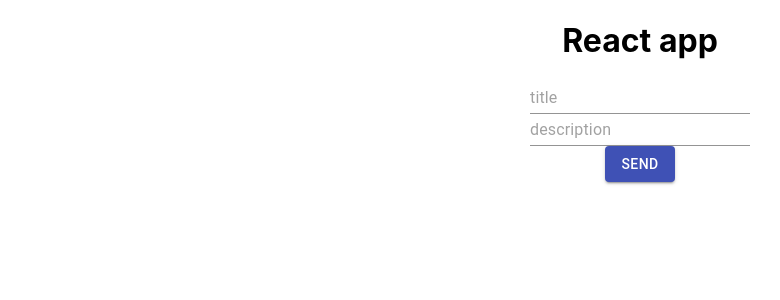
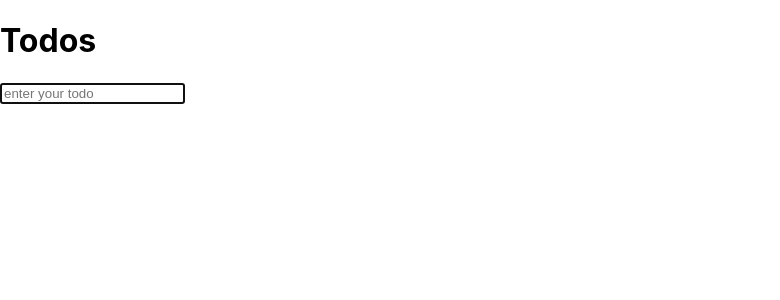
Before and after one commit to m1a9s9a4/study-ReactTodoApp, a React (Create React App) app: page / in a window 1280 px wide. Shown: the top 300 px of the page, without its empty margins (0-780 px from the left). Built offline with nearby package versions, Linux system fonts and the light colour scheme.

Commit message:
[add] renewal

```diff
--- a/package.json
+++ b/package.json
@@ -4,12 +4,15 @@
   "private": true,
   "dependencies": {
     "@material-ui/core": "^4.11.0",
+    "@reduxjs/toolkit": "^1.4.0",
     "@testing-library/jest-dom": "^5.11.4",
     "@testing-library/react": "^11.1.0",
     "@testing-library/user-event": "^12.1.10",
+    "classnames": "^2.2.6",
     "react": "^17.0.1",
     "react-dom": "^17.0.1",
     "react-scripts": "4.0.0",
+    "redux": "^4.0.5",
     "web-vitals": "^0.2.4"
   },
   "scripts": {
--- a/src/App.js
+++ b/src/App.js
@@ -1,60 +1,10 @@
 import React from 'react';
-import './App.css';
-import TodoItem from './TodoItem';
-import { Button, Input, TextField } from '@material-ui/core';
+import Header from './Header';
 
-class App extends React.Component {
-  constructor(props) {
-    super(props);
-    this.state = {todoList: []};
-  }
-
-  render() {
-    return (
-        <div className="App">
-          <h1>React app</h1>
-          <form className="app_form"
-            onSubmit={e => {
-              e.preventDefault();
-              const title = e.target.elements["title"];
-              const body = e.target.elements['description'];
-
-              this.setState({
-                todoList: this.state.todoList.concat({
-                  title: title.value,
-                  body: body.value,
-                })
-              },
-              () => {
-                title.value = '';
-                body.value = '';
-              });
-            }}>
-            <div>
-              <Input type="text" id="title" placeholder="title" />
-              <br />
-              <TextField id="description" placeholder="description" />
-            </div>
-            <div>
-              <Button
-                variant="contained"
-                color="primary"
-                type="submit"
-              >
-                Send
-              </Button>
-            </div>
-          </form>
-          {this.state.todoList.map(todo => {
-            return <TodoItem key={todo.title} title={todo.title} body={todo.body} onClick={() => {
-              this.setState({
-                todoList: this.state.todoList.filter(x => x !== todo)
-              })
-            }} />
-          })}
-        </div>
-    );
-  }
-}
+const App = () => (
+  <div>
+    <Header />
+  </div>
+)
 
 export default App;
--- /dev/null
+++ b/src/Header.js
@@ -0,0 +1,24 @@
+import React from 'react';
+import PropsTypes from 'prop-types';
+import TodoTextInput from './TodoTextInput';
+
+const Header = ({ addTodo }) => (
+    <header className="header">
+        <h1>Todos</h1>
+        <TodoTextInput
+            newTodo
+            onSave={(text) => {
+                if (text.length !== 0) {
+                    addTodo(text)
+                }
+            }}
+            placeholder="enter your todo"
+        />
+    </header>
+)
+
+Header.propTypes = {
+    addTodo: PropsTypes.func.isRequired,
+}
+
+export default Header;
--- a/src/TodoItem.js
+++ b/src/TodoItem.js
@@ -1,4 +1,5 @@
 import React from 'react'
+// ここからスタート
 
 class TodoItem extends React.Component {
     render() {
--- /dev/null
+++ b/src/TodoTextInput.js
@@ -0,0 +1,55 @@
+import React, { Component } from 'react';
+import PropTypes from 'prop-types';
+import classnames from 'classnames';
+
+export default class TodoTextInput extends Component {
+    static propTypes = {
+        onSave: PropTypes.func.isRequired,
+        text: PropTypes.string,
+        placeholder: PropTypes.string,
+        editing: PropTypes.bool,
+        newTodo: PropTypes.bool,
+    }
+
+    state = {
+        text: this.props.text || '',
+    }
+
+    handleSubmit = e => {
+        const text = e.target.value.trim();
+        if (e.which === 13) {
+            this.props.onSave(text);
+            if (this.props.newTodo) {
+                this.setState({ text: '' });
+            }
+        }
+    }
+
+    handleChange = e => {
+        this.setState( {text: e.target.value} );
+    }
+
+    handleBlue = e => {
+        if (!this.props.newTodo) {
+            this.props.onSave(e.target.value);
+        }
+    }
+
+    render() {
+        return (
+            <input className={
+                classnames({
+                    edit: this.props.editing,
+                    'new-todo': this.props.newTodo,
+                })}
+                type="text"
+                placeholder={this.props.placeholder}
+                autoFocus={true}
+                value={this.state.text}
+                onBlur={this.handleBlue}
+                onChange={this.handleChange}
+                onSubmit={this.handleSubmit}
+            />
+        )
+    }
+}
```
Also changed, not shown: src/VisibleTodoList.js (added, +20 -0 lines), src/MainSection.js (added), 1 other file (tests, documents, lock files or other folders).
